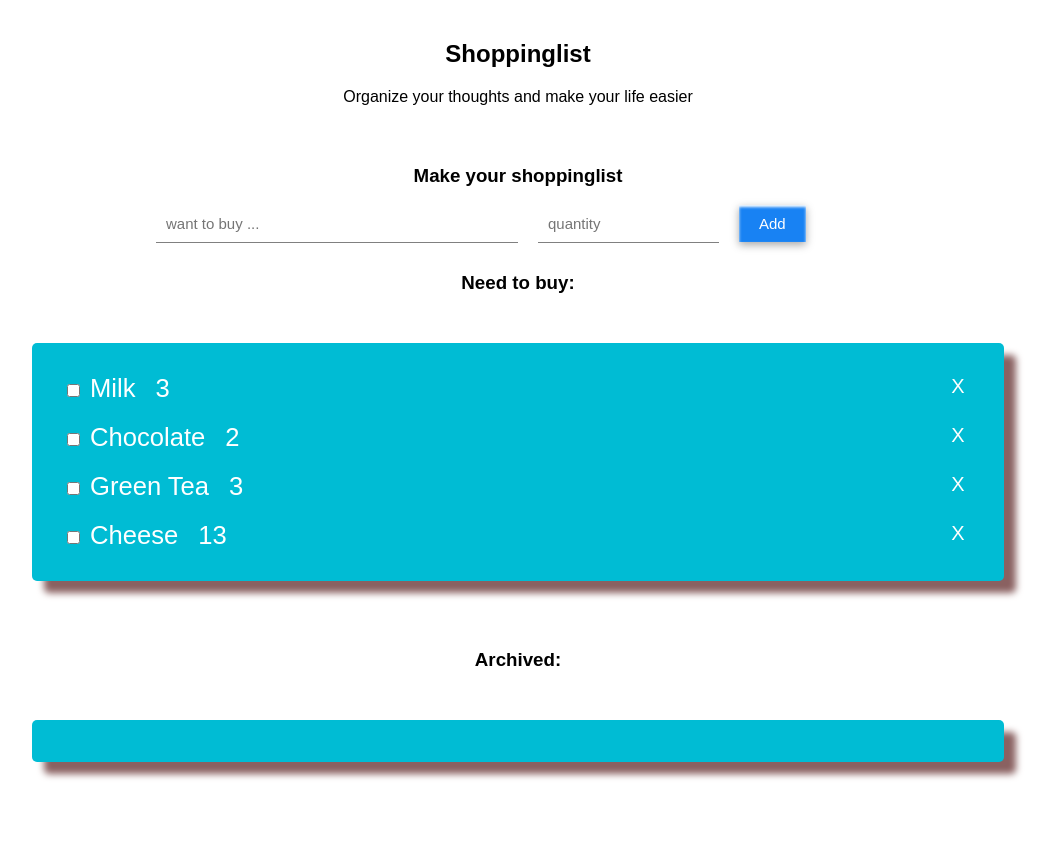
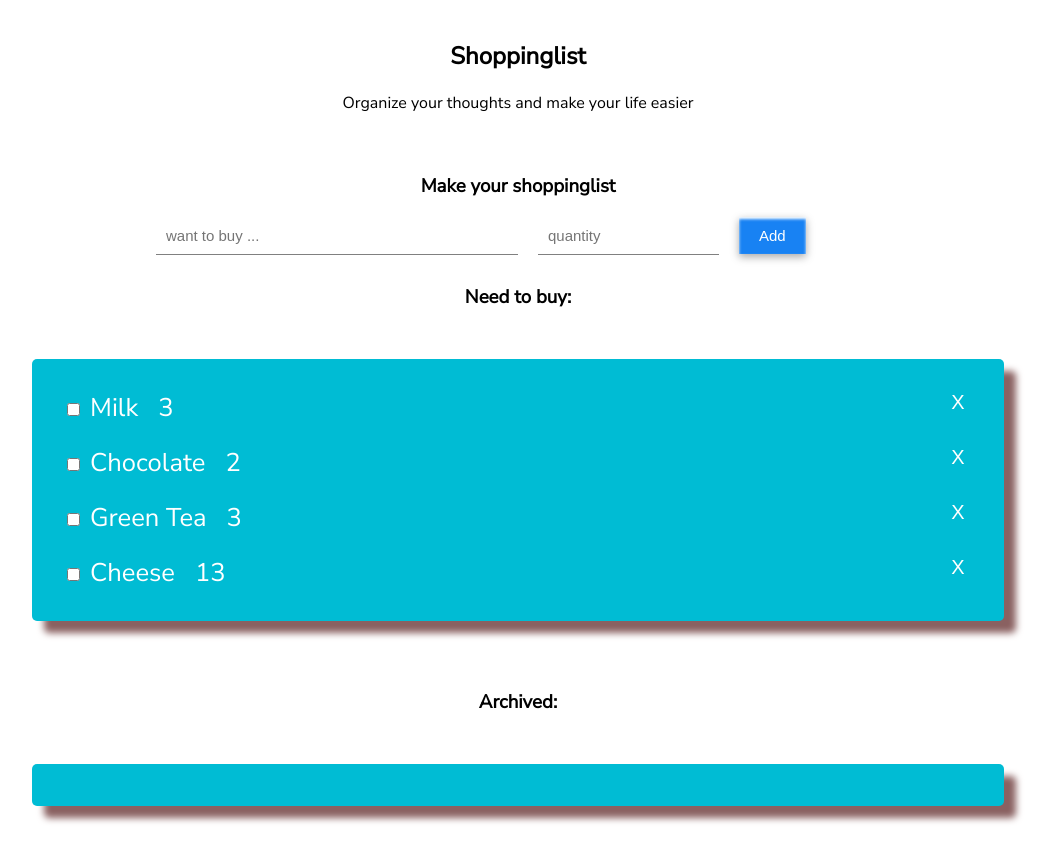
Before and after one commit to niloomotita/shopify, a React (Create React App) app: page / in a window 1280 px wide. Shown: the top 862 px of the page, without its empty margins (122-1174 px from the left). Before the commit the page ends 832 px from the top, so only its background shows below. Built offline with nearby package versions, Linux system fonts and the light colour scheme.

Commit message:
change font style for archived items

```diff
--- a/public/index.html
+++ b/public/index.html
@@ -4,6 +4,7 @@
     <meta charset="utf-8">
     <meta name="viewport" content="width=device-width, initial-scale=1, shrink-to-fit=no">
     <meta name="theme-color" content="#000000">
+    <link href="https://fonts.googleapis.com/css?family=Nunito+Sans" rel="stylesheet">
     <!--
       manifest.json provides metadata used when your web app is added to the
       homescreen on Android. See https://developers.google.com/web/fundamentals/engage-and-retain/web-app-manifest/
--- a/src/styles/buying.css
+++ b/src/styles/buying.css
@@ -50,4 +50,5 @@ ul{
 }
 .strike{
     text-decoration: line-through;
+    font-style: oblique;
 }
```
